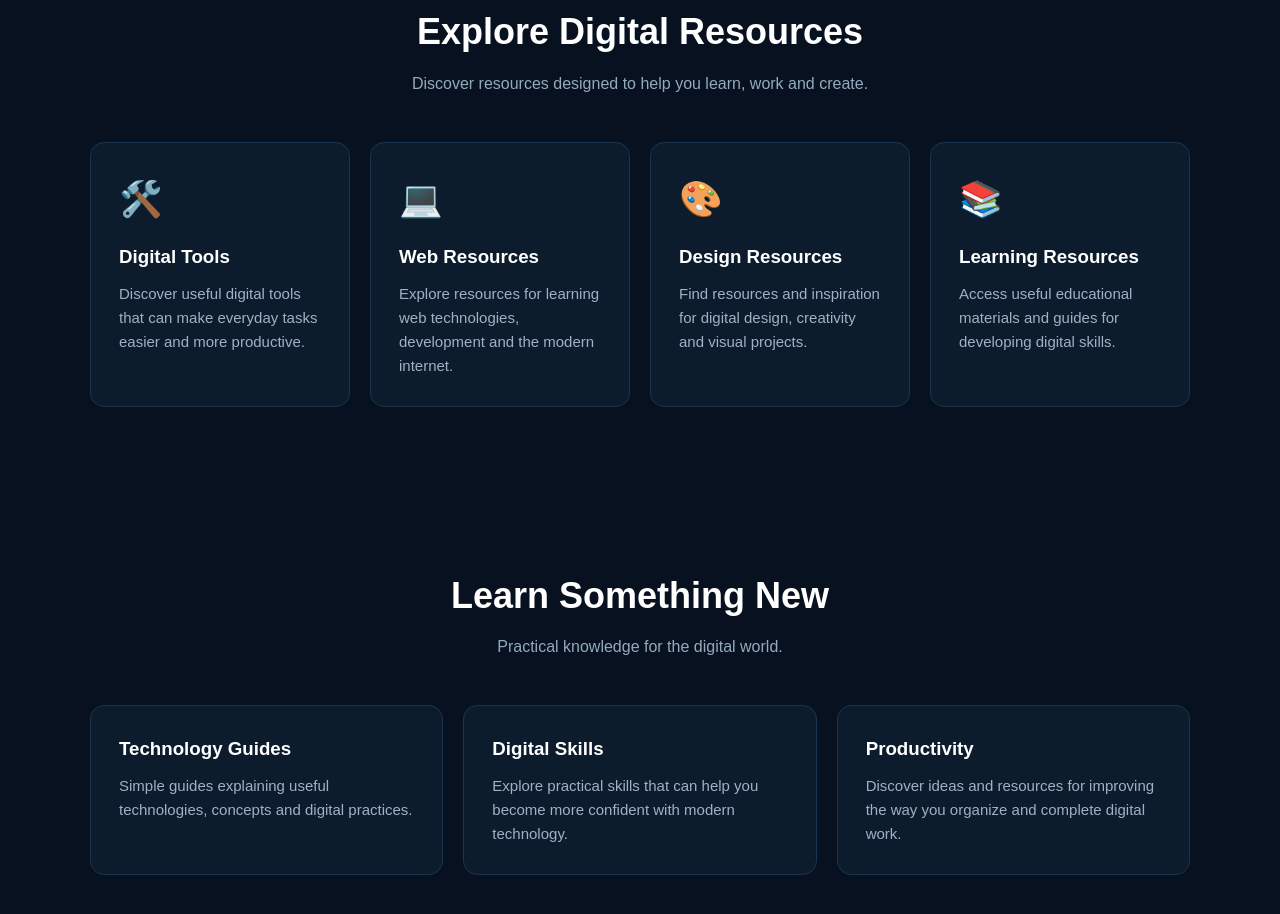
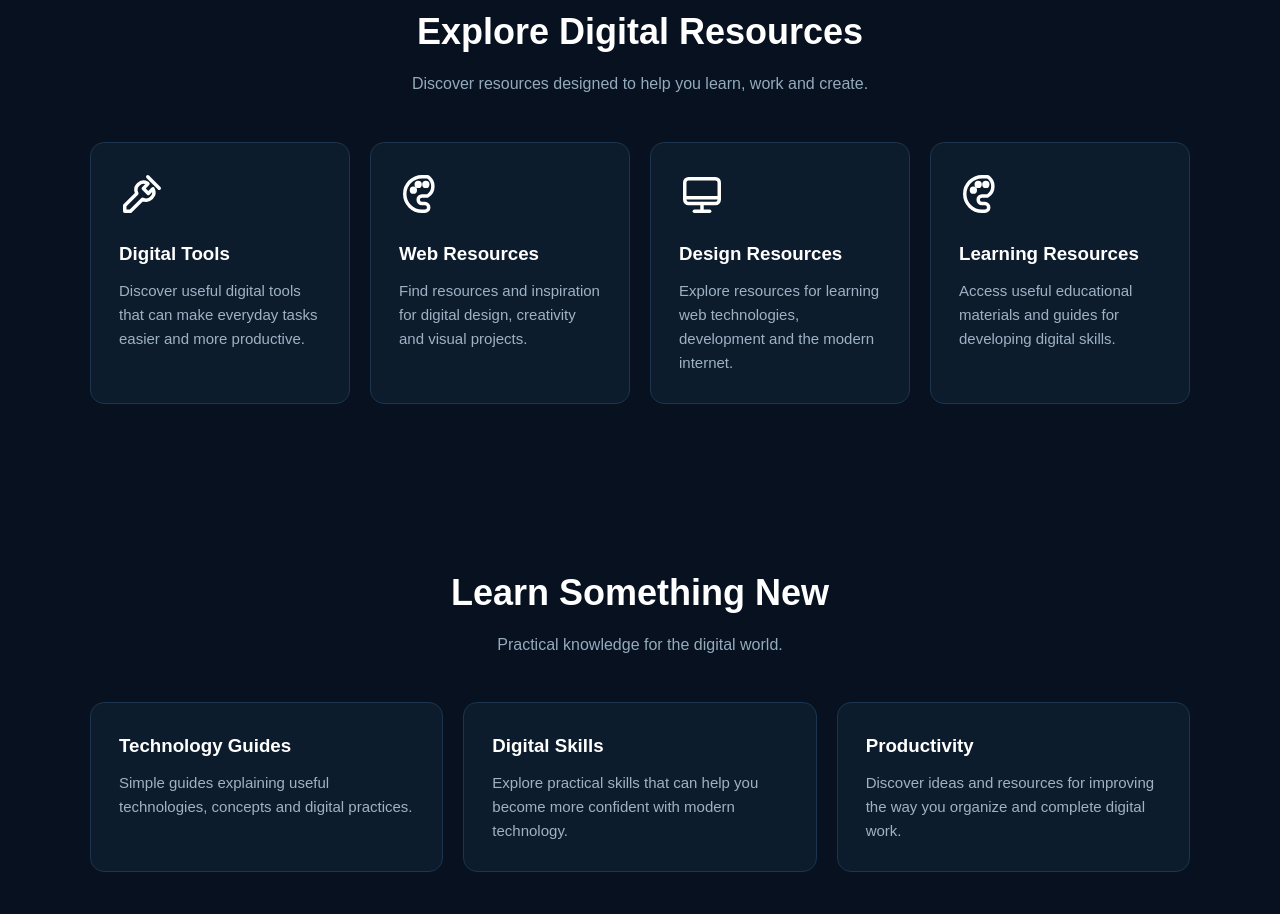
Before and after one commit to fidelsteven14-gif/nexora-digital, a plain HTML site: page index.html in a window 1280 px wide. Shown: the part 772-1686 px from the top of the page. Drawn offline with Linux system fonts and the light colour scheme.

Commit message:
Update index.html

```diff
--- a/index.html
+++ b/index.html
@@ -161,9 +161,18 @@
         }
 
         .icon {
-            font-size: 35px;
-            margin-bottom: 15px;
-        }
+    margin-bottom: 15px;
+}
+
+.icon svg {
+    width: 46px;
+    height: 46px;
+    fill: none;
+    stroke: currentColor;
+    stroke-width: 1.8;
+    stroke-linecap: round;
+    stroke-linejoin: round;
+}
 
         .card h3 {
             margin-bottom: 10px;
@@ -279,7 +288,12 @@
     <div class="cards">
 
         <div class="card">
-            <div class="icon">🛠️</div>
+            <div class="icon">
+    <svg viewBox="0 0 24 24" aria-hidden="true">
+        <path d="M14.7 6.3a4 4 0 0 0-5.4 5.4L3 18v3h3l6.3-6.3a4 4 0 0 0 5.4-5.4l-2.4 2.4-2.6-2.6 2.4-2.4z"/>
+        <path d="M15 3l6 6"/>
+    </svg>
+            </div>
             <h3>Digital Tools</h3>
             <p>
                 Discover useful digital tools that can make everyday
@@ -288,8 +302,31 @@
         </div>
 
         <div class="card">
-            <div class="icon">💻</div>
+            <div class="icon">
+    <svg viewBox="0 0 24 24" aria-hidden="true">
+        <path d="M12 3a9 9 0 0 0 0 18h1.5a2 2 0 0 0 0-4H12a2 2 0 0 1 0-4h3a6 6 0 0 0 0-10z"/>
+        <circle cx="7.5" cy="10" r="1"/>
+        <circle cx="10" cy="7" r="1"/>
+        <circle cx="14" cy="7" r="1"/>
+    </svg>
+            </div>
             <h3>Web Resources</h3>
+            <p>
+                Find resources and inspiration for digital design,
+                creativity and visual projects.
+            </p>
+        </div>
+
+        <div class="card">
+            <div class="icon">
+    <svg viewBox="0 0 24 24" aria-hidden="true">
+        <rect x="3" y="4" width="18" height="13" rx="2"/>
+        <path d="M8 21h8"/>
+        <path d="M12 17v4"/>
+        <path d="M3 14h18"/>
+    </svg>
+            </div>
+            <h3>Design Resources</h3>
             <p>
                 Explore resources for learning web technologies,
                 development and the modern internet.
@@ -297,16 +334,14 @@
         </div>
 
         <div class="card">
-            <div class="icon">🎨</div>
-            <h3>Design Resources</h3>
-            <p>
-                Find resources and inspiration for digital design,
-                creativity and visual projects.
-            </p>
-        </div>
-
-        <div class="card">
-            <div class="icon">📚</div>
+            <div class="icon">
+    <svg viewBox="0 0 24 24" aria-hidden="true">
+        <path d="M12 3a9 9 0 0 0 0 18h1.5a2 2 0 0 0 0-4H12a2 2 0 0 1 0-4h3a6 6 0 0 0 0-10z"/>
+        <circle cx="7.5" cy="10" r="1"/>
+        <circle cx="10" cy="7" r="1"/>
+        <circle cx="14" cy="7" r="1"/>
+    </svg>
+            </div>
             <h3>Learning Resources</h3>
             <p>
                 Access useful educational materials and guides for
```
